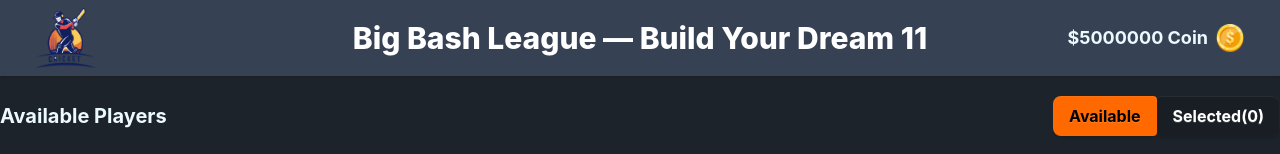
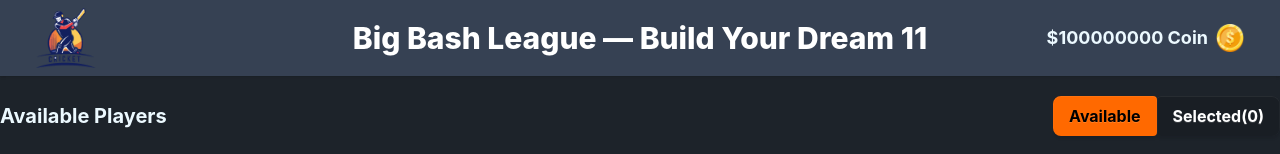
Before and after one commit to asm-saim/champions-league-twenty20, a React (Vite) app: page / in a window 1280 px wide. Shown: the top 154 px of the page. Built offline with nearby package versions, Linux system fonts and the light colour scheme.

Commit message:
success toast implemented

```diff
--- a/src/App.jsx
+++ b/src/App.jsx
@@ -16,7 +16,7 @@
   const [toggle, setToggle] = useState(true)
 
   // state declaration for calculation:
-  const [balance, setAvailableBalance] = useState(5000000)
+  const [balance, setAvailableBalance] = useState(100000000)
 
   // state declaration for selected section:
   const [purchasedPlayer, setPurchasedPlayer] = useState([])
--- a/src/components/Player/Player.jsx
+++ b/src/components/Player/Player.jsx
@@ -13,9 +13,15 @@
             toast.error("Insufficient coins to proceed.", { theme: 'dark' });
             return;
         }
+        if (purchasedPlayer.length === 6) {
+            toast.error("6 players are already selected", { theme: 'dark' });
+            return;
+        }
         setSelected(true)
         setAvailableBalance(balance - playerPrice)
         setPurchasedPlayer([...purchasedPlayer, player])
+
+        toast.success("Player Selected!", { theme: 'dark' })
     }
 
     return (
```
